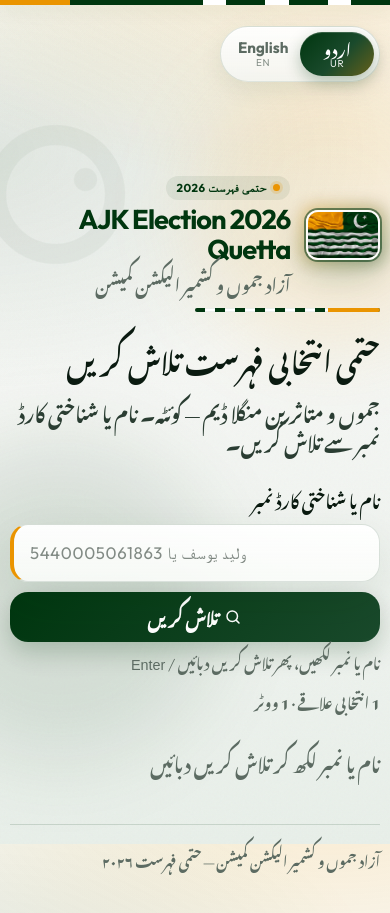
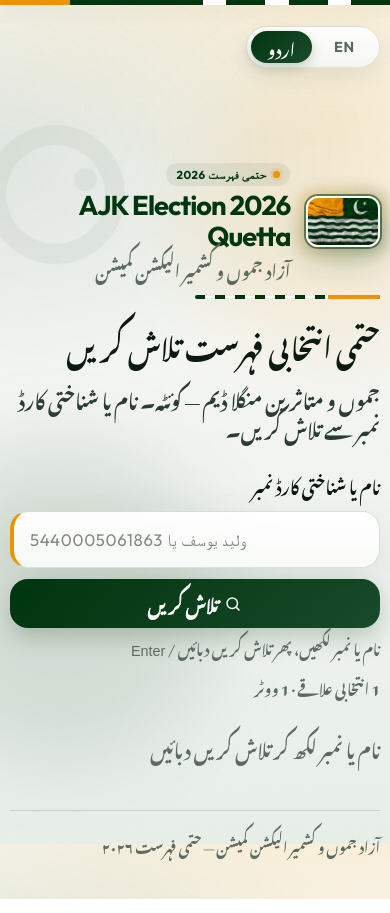
Before and after one commit to LumiProj/ajk, a Next.js app: page / in a window 390 px wide. Built offline with nearby package versions, Linux system fonts and the light colour scheme; a web font is replaced by a local one.

Commit message:
Fix overlapping language toggle with equal-width segmented control.
Remove sliding pill that misaligned on mobile RTL layouts.

Co-authored-by: Cursor <cursoragent@cursor.com>

```diff
--- a/app/globals.css
+++ b/app/globals.css
@@ -192,109 +192,68 @@ body::after {
 .lang-switch {
   display: inline-flex;
   align-items: center;
-  gap: 0.65rem;
-}
-
-.lang-switch-caption {
-  font-size: 0.92rem;
-  color: var(--muted);
-  line-height: 1;
-}
-
-[dir="ltr"] .lang-switch-caption {
-  font-family: var(--font-en);
-  font-size: 0.78rem;
-  letter-spacing: 0.04em;
-  text-transform: uppercase;
 }
 
 .lang-toggle {
-  position: relative;
-  display: inline-flex;
-  padding: 5px;
+  display: grid;
+  grid-template-columns: 1fr 1fr;
+  align-items: stretch;
+  width: 9.5rem;
+  padding: 4px;
+  gap: 2px;
   border: 1px solid rgba(0, 54, 15, 0.12);
   border-radius: 999px;
   background:
-    linear-gradient(180deg, rgba(255, 255, 255, 0.92), rgba(244, 246, 243, 0.85));
+    linear-gradient(180deg, rgba(255, 255, 255, 0.95), rgba(244, 246, 243, 0.9));
   box-shadow:
-    0 8px 24px rgba(0, 54, 15, 0.08),
-    inset 0 1px 0 rgba(255, 255, 255, 0.8);
-  backdrop-filter: blur(10px);
+    0 8px 22px rgba(0, 54, 15, 0.08),
+    inset 0 1px 0 rgba(255, 255, 255, 0.85);
 }
 
 .lang-toggle button {
-  position: relative;
-  z-index: 1;
+  appearance: none;
   border: 0;
   background: transparent;
   color: var(--muted);
-  padding: 0.45rem 0.95rem;
+  padding: 0.55rem 0.35rem;
   border-radius: 999px;
   cursor: pointer;
-  transition: color 0.25s ease;
-  min-width: 5.4rem;
+  font-weight: 700;
+  font-size: 0.9rem;
+  line-height: 1;
+  min-width: 0;
+  transition: background 0.2s ease, color 0.2s ease, box-shadow 0.2s ease;
 }
 
-.lang-toggle button:hover:not(.active) {
-  color: var(--flag-green);
+.lang-toggle button:first-child {
+  font-family: var(--font-en);
+  letter-spacing: 0.04em;
 }
 
-.lang-toggle button.active {
-  color: var(--flag-white);
-}
-
-.lang-toggle-pill {
-  position: absolute;
-  inset: 0;
-  border-radius: 999px;
-  background:
-    linear-gradient(135deg, var(--flag-green) 0%, #1a4a2c 55%, var(--flag-saffron-deep) 160%);
-  box-shadow:
-    0 6px 16px rgba(0, 54, 15, 0.28),
-    inset 0 1px 0 rgba(255, 255, 255, 0.18);
-  z-index: -1;
-}
-
-.lang-toggle-text {
-  position: relative;
-  display: flex;
-  flex-direction: column;
-  align-items: center;
-  gap: 0.05rem;
-  line-height: 1.15;
-}
-
-.lang-primary {
-  font-size: 0.95rem;
-  font-weight: 650;
-}
-
-button:first-child .lang-primary {
+.lang-toggle button:last-child {
   font-family: var(--font-urdu);
   font-size: 1.05rem;
   font-weight: 600;
 }
 
-.lang-secondary {
-  font-family: var(--font-en);
-  font-size: 0.62rem;
-  letter-spacing: 0.08em;
-  opacity: 0.72;
-  text-transform: uppercase;
+.lang-toggle button:hover:not(.active) {
+  color: var(--flag-green);
+  background: rgba(0, 54, 15, 0.05);
 }
 
-.lang-toggle button.active .lang-secondary {
-  opacity: 0.9;
+.lang-toggle button.active {
+  background: linear-gradient(135deg, var(--flag-green), #1a4a2c);
+  color: var(--flag-white);
+  box-shadow: 0 4px 12px rgba(0, 54, 15, 0.22);
 }
 
 @media (max-width: 480px) {
-  .lang-switch-caption {
-    display: none;
+  .lang-toggle {
+    width: 8.4rem;
   }
 
   .lang-toggle button {
-    min-width: 4.6rem;
-    padding: 0.4rem 0.75rem;
+    padding: 0.5rem 0.25rem;
   }
 }
 
--- a/components/LanguageToggle.tsx
+++ b/components/LanguageToggle.tsx
@@ -1,6 +1,5 @@
 "use client";
 
-import { motion } from "framer-motion";
 import type { Lang } from "@/lib/types";
 
 type Props = {
@@ -8,42 +7,26 @@ type Props = {
   onChange: (lang: Lang) => void;
 };
 
-const options: Array<{ id: Lang; primary: string; secondary: string }> = [
-  { id: "ur", primary: "اردو", secondary: "UR" },
-  { id: "en", primary: "English", secondary: "EN" },
-];
-
 export function LanguageToggle({ lang, onChange }: Props) {
   return (
     <div className="lang-switch" role="group" aria-label="Language">
-      <span className="lang-switch-caption urdu-text" aria-hidden>
-        {lang === "ur" ? "زبان" : "Language"}
-      </span>
-      <div className="lang-toggle">
-        {options.map((option) => {
-          const active = lang === option.id;
-          return (
-            <button
-              key={option.id}
-              type="button"
-              className={active ? "active" : ""}
-              onClick={() => onChange(option.id)}
-              aria-pressed={active}
-            >
-              {active && (
-                <motion.span
-                  className="lang-toggle-pill"
-                  layoutId="lang-pill"
-                  transition={{ type: "spring", stiffness: 420, damping: 32 }}
-                />
-              )}
-              <span className="lang-toggle-text">
-                <span className="lang-primary">{option.primary}</span>
-                <span className="lang-secondary">{option.secondary}</span>
-              </span>
-            </button>
-          );
-        })}
+      <div className="lang-toggle" data-active={lang}>
+        <button
+          type="button"
+          className={lang === "en" ? "active" : ""}
+          onClick={() => onChange("en")}
+          aria-pressed={lang === "en"}
+        >
+          EN
+        </button>
+        <button
+          type="button"
+          className={lang === "ur" ? "active" : ""}
+          onClick={() => onChange("ur")}
+          aria-pressed={lang === "ur"}
+        >
+          اردو
+        </button>
       </div>
     </div>
   );
```
